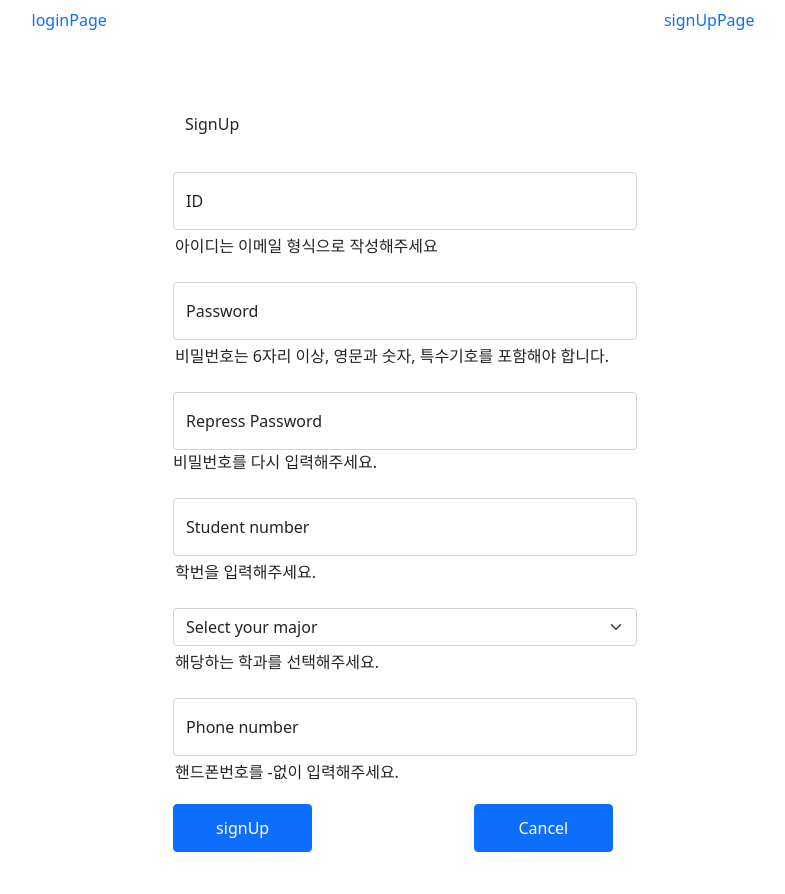
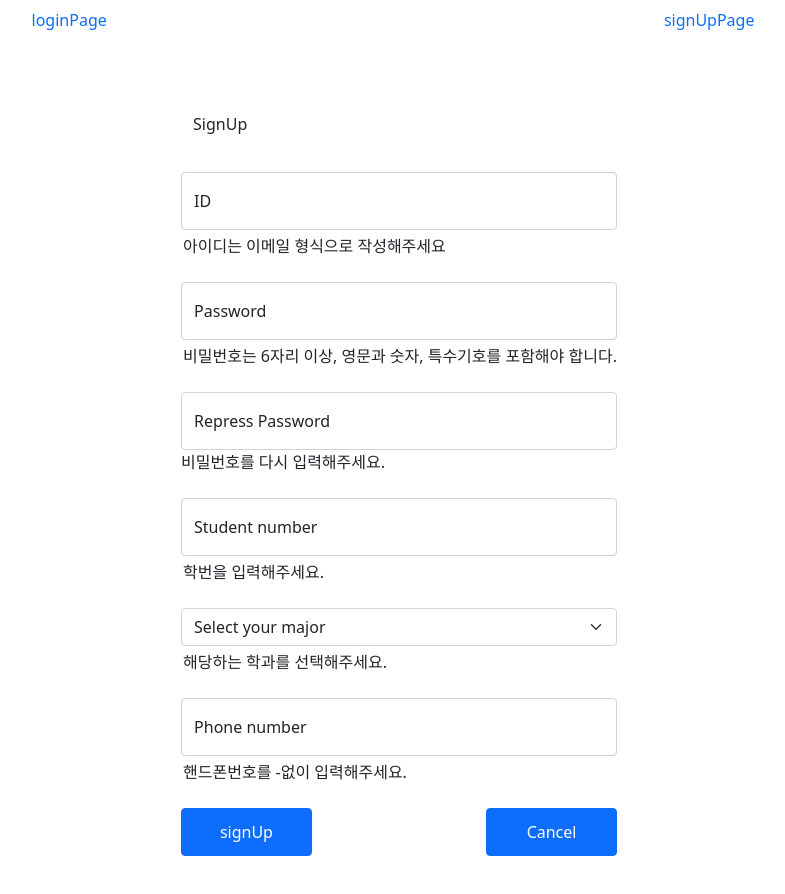
Before and after one commit to D0Dam/Sign_up_Page, a plain HTML site: page mainSignUpPage.html in a window 1280 px wide. Shown: the whole page, without its empty margins (247-1032 px from the left). Drawn offline with nearby package versions, Linux system fonts and the light colour scheme.

Commit message:
refix css design

```diff
--- a/main.css
+++ b/main.css
@@ -38,8 +38,9 @@
 
 .signupContainer {
 	display: grid;
+	width: 100%;
 	justify-content: center;
-	padding: 48px;
+	margin: 48px 0px 48px 0px;
 }
 
 .signupTitle {
@@ -52,8 +53,7 @@
 .sSnContainer,
 .sPnContainer,
 .major {
-	margin: 12px;
-	width: 100%;
+	margin: 12px 0px 12px 12px;
 }
 
 .pwInfo,
@@ -62,17 +62,17 @@
 .snInfo,
 .majorInfo,
 .pnInfo {
-	padding: 4px 4px 0px 2px;
+	padding: 4px 0px 0px 2px;
 }
 
 .signupButtonContainer {
 	display: flex;
 	justify-content: space-between;
+	margin: 12px 0px 12px 12px;
 }
 
 .signup,
 .cancel {
 	width: 30%;
 	height: 48px;
-	margin: 8px 12px 8px 12px;
 }
```
